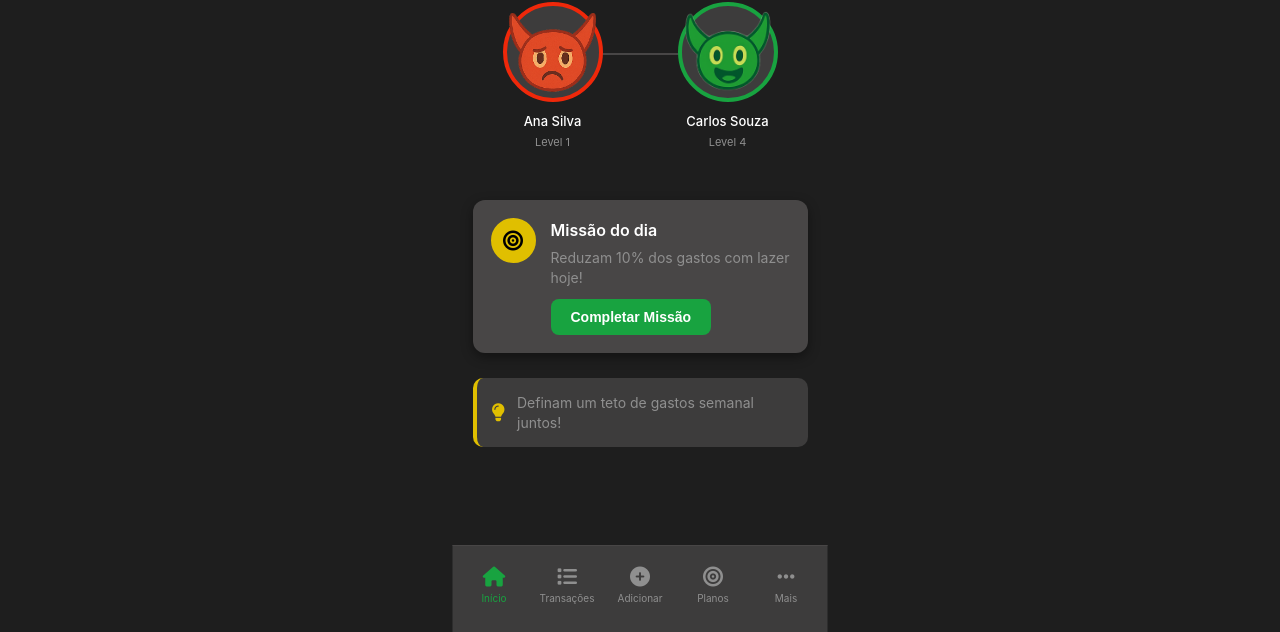
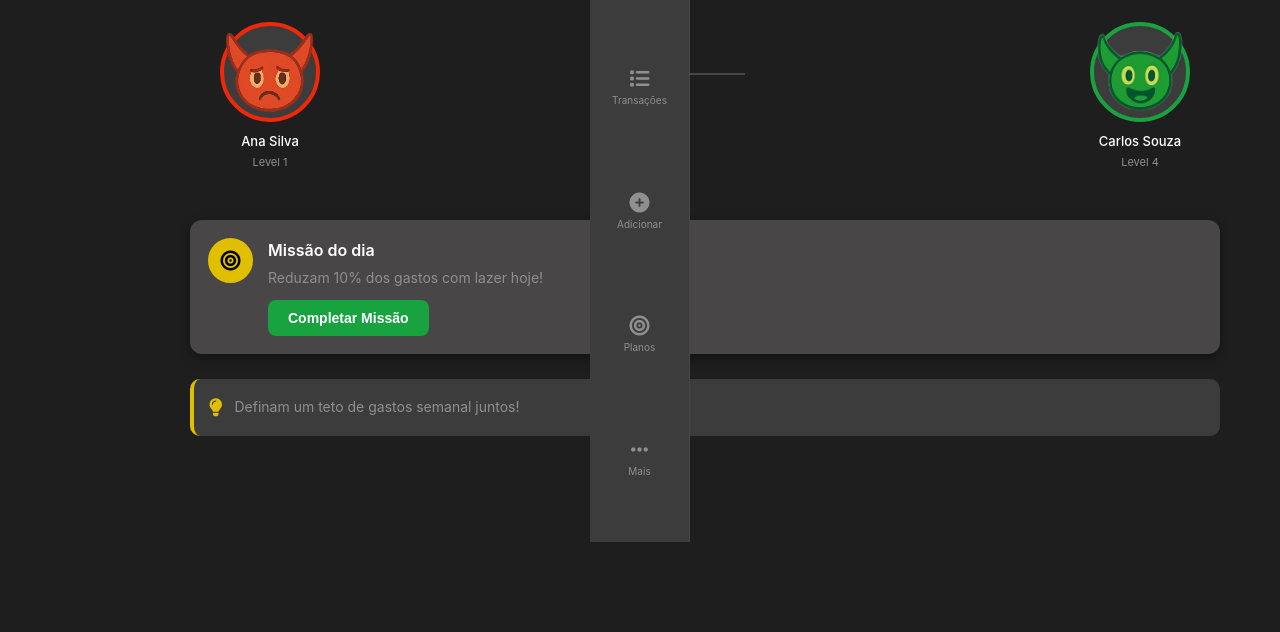
Before and after one commit to Caholive1ra/Projeto_Fintech, a plain HTML site: page Pages/index.html in a window 1280 px wide. Shown: the part 168-800 px from the top of the page. Drawn offline with Linux system fonts and the light colour scheme.

Commit message:
Primeira tentatica de responsividade, ainda tendo ajustes

```diff
--- a/CSS/styles.css
+++ b/CSS/styles.css
@@ -1,11 +1,10 @@
-/* Reset CSS */
 * {
     margin: 0;
     padding: 0;
     box-sizing: border-box;
 }
 
-/* Variáveis CSS */
+
 :root {
     --bg-primary: #1E1E1E;
     --bg-secondary: #3D3C3C;
@@ -22,7 +21,7 @@
     --devil-green: #3D9E08;
 }
 
-/* Base Styles */
+
 body {
     font-family: -apple-system, BlinkMacSystemFont, 'Segoe UI', Roboto, 'Helvetica Neue', Arial, sans-serif;
     background-color: var(--bg-primary);
@@ -41,7 +40,7 @@ body {
     padding-bottom: 90px;
 }
 
-/* Header */
+
 .header {
     display: flex;
     align-items: center;
@@ -70,12 +69,12 @@ body {
     color: var(--text-secondary);
 }
 
-/* Main Content */
+
 .main-content {
     padding: 0 20px 20px;
 }
 
-/* Fase Section */
+
 .fase-section {
     text-align: center;
     margin-bottom: 50px;
@@ -123,13 +122,13 @@ body {
     width: 100px;
     height: 100px;
     border-radius: 50%;
-    border: 4px solid; /* A cor da borda virá das classes .red-circle e .green-circle */
+    border: 4px solid;
     display: flex;
     align-items: center;
     justify-content: center;
     margin-bottom: 10px;
-    position: relative; /* ESSENCIAL: Define este elemento como o "pai" para o posicionamento do avatar */
-    background-color: var(--bg-secondary); /* Um fundo neutro caso a imagem não carregue */
+    position: relative;
+    background-color: var(--bg-secondary);
     transition: transform 0.3s ease;
 }
 
@@ -139,22 +138,21 @@ body {
 
 .red-circle {
     border-color: var(--accent-red);
-    /* A linha de background foi removida para evitar conflitos. */
+
 }
 
 .green-circle {
     border-color: var(--accent-green);
-    /* A linha de background foi removida para evitar conflitos. */
+
 }
 
 .devil-avatar {
-    position: absolute; /* Posiciona o avatar em relação ao .profile-circle */
+    position: absolute;
     top: 0;
     left: 0;
     width: 100%;
     height: 100%;
-    border-radius: 50%; /* Garante que o container do avatar também seja um círculo */
-    /*overflow: hidden;   /* CORTA qualquer parte da imagem que vaze para fora do círculo */
+    border-radius: 50%;
 }
 
 .devil-avatar img {
@@ -164,7 +162,6 @@ body {
     display: block;
 }
 
-/* As regras para .progress-ring não precisam de alteração e devem funcionar corretamente com isso. */
 
 .devil-face {
     width: 80px;
@@ -221,7 +218,6 @@ body {
     font-weight: 400;
 }
 
-/* Progress Section */
 .progress-section {
     margin-bottom: 30px;
 }
@@ -270,7 +266,6 @@ body {
     transition: width 0.8s ease;
 }
 
-/* Mission Section */
 .mission-section {
     margin-bottom: 25px;
 }
@@ -349,7 +344,7 @@ body {
     transform: translateY(0);
 }
 
-/* Tip Section */
+
 .tip-section {
     margin-bottom: 30px;
 }
@@ -376,7 +371,7 @@ body {
     line-height: 1.4;
 }
 
-/* Bottom Navigation */
+
 .bottom-nav {
     position: fixed;
     bottom: 0;
@@ -433,7 +428,7 @@ body {
     color: var(--text-secondary);
 }
 
-/* Responsive Design */
+
 @media (max-width: 375px) {
     .container {
         max-width: 100%;
@@ -465,7 +460,7 @@ body {
     }
 
     .nav-item span {
-        font-size: 9px;
+        font-size: 20px;
     }
 
     .bottom-nav {
@@ -480,11 +475,11 @@ body {
 
 @media (min-width: 376px) {
     .bottom-nav {
-        border-radius: 0;
+        border-radius: 50;
     }
 }
 
-/* Animations */
+
 @keyframes fadeInUp {
     from {
         opacity: 0;
@@ -516,7 +511,6 @@ body {
     }
 }
 
-/* Profile circle pulse animation */
 .profile-circle {
     animation: profilePulse 2s ease-in-out infinite;
 }
@@ -542,3 +536,36 @@ body {
         box-shadow: 0 0 0 10px rgba(239, 68, 68, 0);
     }
 }
+
+@media (min-width: 1024px) {
+
+  .container {
+    max-width: 1200px;
+    display: grid;
+
+    grid-template-columns: 100px 1fr;
+    grid-template-rows: auto 1fr;
+    gap: 0 30px;
+  }
+
+  .header {
+    grid-column: 1 / -1; /
+  }
+
+
+  .bottom-nav {
+    position: sticky;
+    flex-direction: column;
+    justify-content: flex-start;
+    gap: 35px;
+    padding: 20px 0;
+
+
+    border-top: none;
+    border-right: 1px solid var(--border-color);
+  }
+
+  .main-content {
+    padding-top: 20px;
+  }
+}
--- a/Pages/index.html
+++ b/Pages/index.html
@@ -17,7 +17,28 @@
                 <i class="fas fa-bars"></i>
             </div>
         </header>
-
+        <nav class="bottom-nav">
+            <div class="nav-item active">
+                <i class="fas fa-home"></i>
+                <span>Início</span>
+            </div>
+            <div class="nav-item">
+                <i class="fas fa-list"></i>
+                <span>Transações</span>
+            </div>
+            <div class="nav-item">
+                <i class="fas fa-plus-circle"></i>
+                <span>Adicionar</span>
+            </div>
+            <div class="nav-item">
+                <i class="fas fa-bullseye"></i>
+                <span>Planos</span>
+            </div>
+            <div class="nav-item">
+                <i class="fas fa-ellipsis-h"></i>
+                <span>Mais</span>
+            </div>
+        </nav>
         <!-- Main Content -->
         <main class="main-content">
             <!-- Fase 1 Section -->
@@ -61,7 +82,8 @@
                     </div>
                 </section>
 
-                            <!-- Mission Section -->
+                            <div class="cards-container">
+
                 <section class="mission-section">
                     <div class="mission-card">
                         <div class="mission-icon">
@@ -75,7 +97,6 @@
                     </div>
                 </section>
 
-                            <!-- Tip Section -->
                 <section class="tip-section">
                     <div class="tip-container">
                         <div class="tip-icon">
@@ -84,31 +105,12 @@
                         <p class="tip-text">Definam um teto de gastos semanal juntos!</p>
                     </div>
                 </section>
+
+            </div>
+
         </main>
 
-        <!-- Bottom Navigation -->
-        <nav class="bottom-nav">
-            <div class="nav-item active">
-                <i class="fas fa-home"></i>
-                <span>Início</span>
-            </div>
-            <div class="nav-item">
-                <i class="fas fa-list"></i>
-                <span>Transações</span>
-            </div>
-            <div class="nav-item">
-                <i class="fas fa-plus-circle"></i>
-                <span>Adicionar</span>
-            </div>
-            <div class="nav-item">
-                <i class="fas fa-bullseye"></i>
-                <span>Planos</span>
-            </div>
-            <div class="nav-item">
-                <i class="fas fa-ellipsis-h"></i>
-                <span>Mais</span>
-            </div>
-        </nav>
+
     </div>
 <script>
     // Example dynamic data
```
Lines whose indentation alone changed are shown as unchanged.
